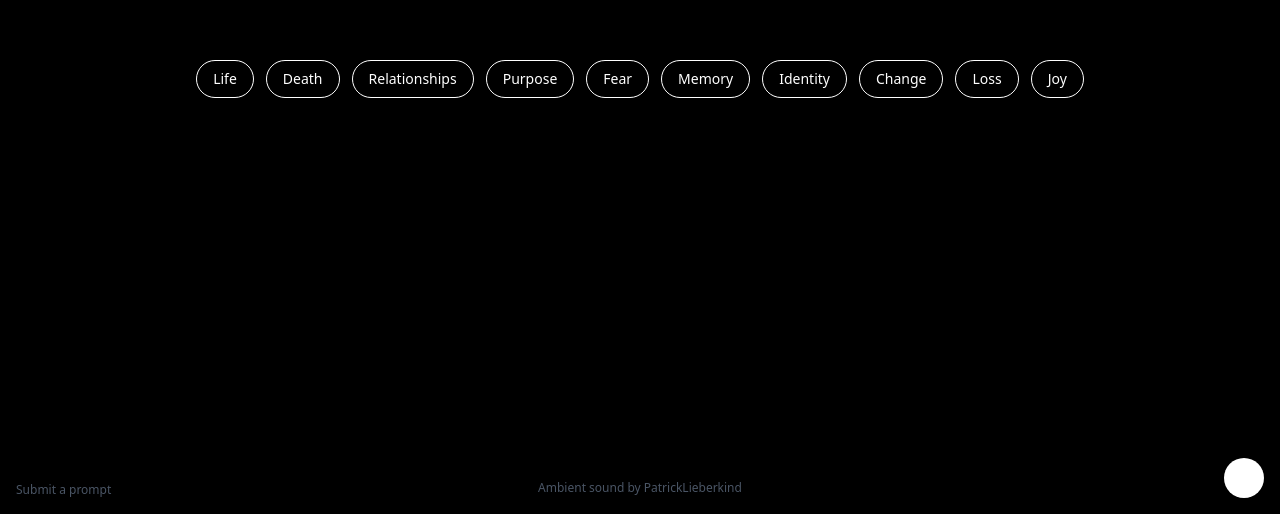
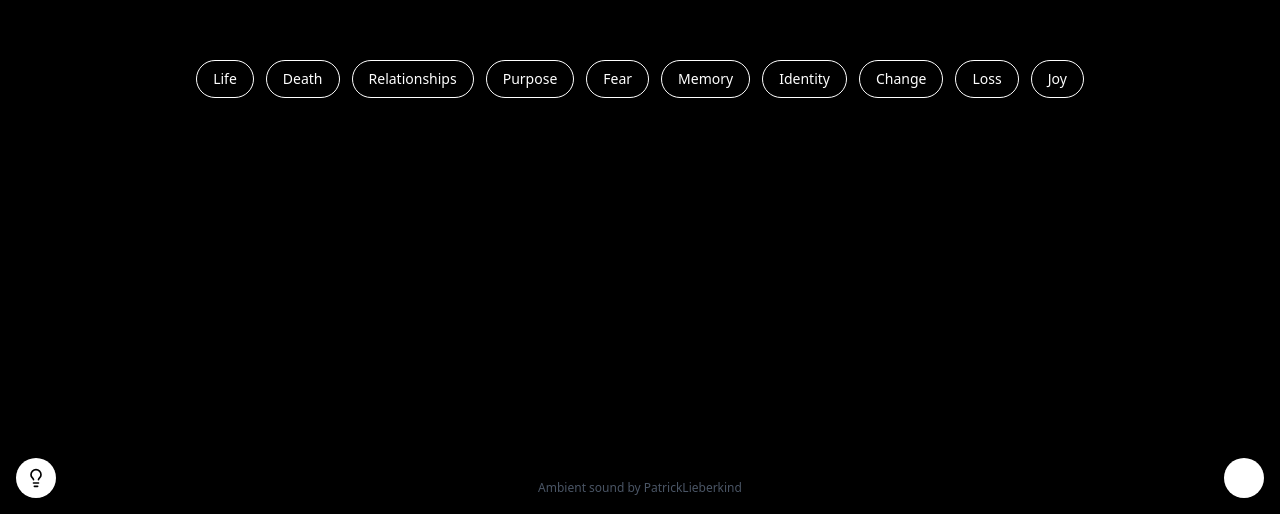
Before and after one commit to bnlcollectivellc/sill-writing, a Next.js app: page / in a window 1280 px wide. Shown: the part 286-800 px from the top of the page. Built offline with nearby package versions, Linux system fonts and the light colour scheme.

Commit message:
Update submit button to lightbulb icon, remove name field border

```diff
--- a/app/components/SubmitPromptOverlay.tsx
+++ b/app/components/SubmitPromptOverlay.tsx
@@ -142,7 +142,7 @@ export default function SubmitPromptOverlay({
             value={name}
             onChange={(e) => setName(e.target.value)}
             placeholder="Your name (optional)"
-            className={`w-full bg-transparent text-base focus:outline-none border-b ${borderColor} ${placeholderColor} pb-2`}
+            className={`w-full bg-transparent text-base focus:outline-none ${placeholderColor}`}
           />
 
           {/* Submit Button */}
--- a/app/page.tsx
+++ b/app/page.tsx
@@ -253,11 +253,26 @@ export default function Home() {
       {/* Submit Prompt Button - Bottom Left */}
       <button
         onClick={() => setIsSubmitOverlayOpen(true)}
-        className={`fixed bottom-4 left-4 text-xs transition-colors ${
-          isDarkMode ? 'text-gray-600 hover:text-gray-400' : 'text-gray-400 hover:text-gray-600'
+        className={`fixed bottom-4 left-4 w-10 h-10 rounded-full transition-colors duration-300 flex items-center justify-center ${
+          isDarkMode ? 'bg-white text-black' : 'bg-black text-white'
         }`}
+        aria-label="Submit a prompt"
       >
-        Submit a prompt
+        <svg
+          xmlns="http://www.w3.org/2000/svg"
+          width="20"
+          height="20"
+          viewBox="0 0 24 24"
+          fill="none"
+          stroke="currentColor"
+          strokeWidth="2"
+          strokeLinecap="round"
+          strokeLinejoin="round"
+        >
+          <path d="M15 14c.2-1 .7-1.7 1.5-2.5 1-.9 1.5-2.2 1.5-3.5A6 6 0 0 0 6 8c0 1 .2 2.2 1.5 3.5.7.7 1.3 1.5 1.5 2.5" />
+          <path d="M9 18h6" />
+          <path d="M10 22h4" />
+        </svg>
       </button>
 
       {/* Theme Toggle - Bottom Right */}
```
